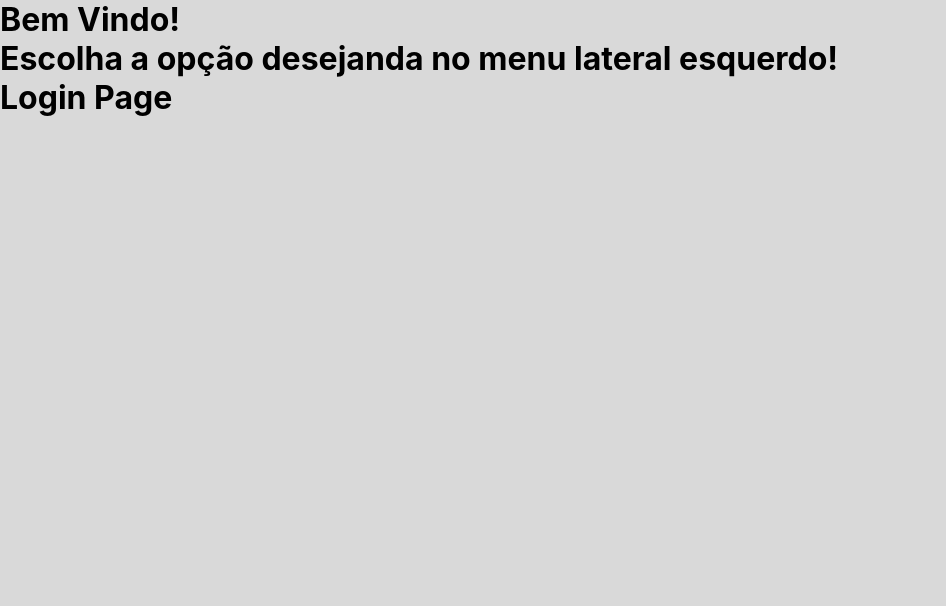
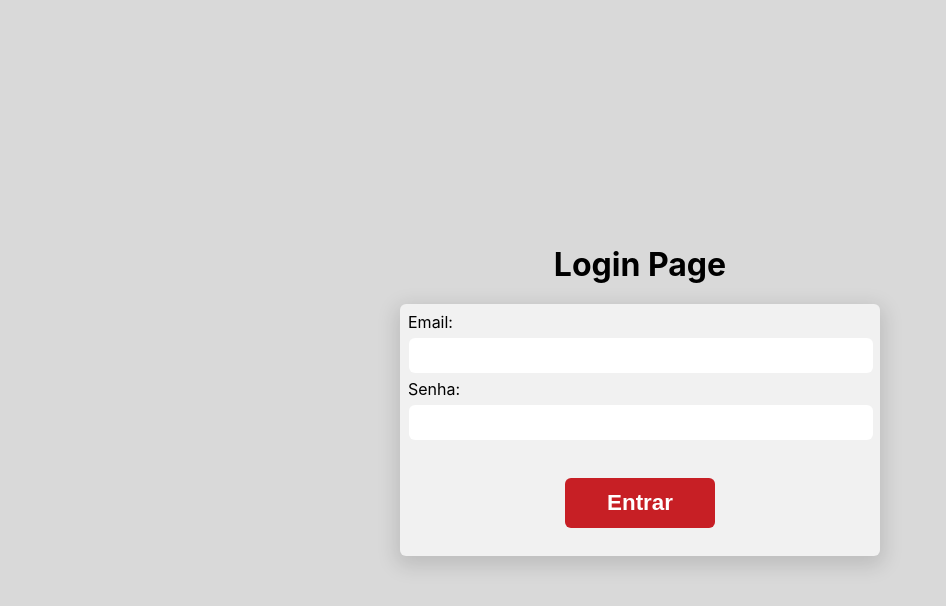
Before and after one commit to faelpatrick/uni-crud, a React (Create React App) app: page /login in a window 1280 px wide. Shown: the top 606 px of the page, without its empty margins (0-946 px from the left). Built offline with nearby package versions, Linux system fonts and the light colour scheme.

Commit message:
ajust login page

```diff
--- a/package.json
+++ b/package.json
@@ -6,13 +6,17 @@
     "@testing-library/jest-dom": "^5.16.5",
     "@testing-library/react": "^13.4.0",
     "@testing-library/user-event": "^13.5.0",
+    "cors": "^2.8.5",
     "dotenv": "^16.0.3",
+    "express": "^4.18.2",
     "mongoose": "^6.8.2",
+    "nodemon": "^2.0.20",
     "react": "^18.2.0",
     "react-dom": "^18.2.0",
     "react-router-dom": "^6.6.1",
     "react-scripts": "5.0.1",
     "sass": "^1.57.1",
+    "sucrase": "^3.29.0",
     "web-vitals": "^2.1.4"
   },
   "homepage": "https://faelpatrick.github.io/uni-crud",
--- a/src/AppRouter.jsx
+++ b/src/AppRouter.jsx
@@ -6,7 +6,7 @@ import {
     Routes
 } from "react-router-dom";
 
-import LoginPage from "./pages/Login";
+import LoginPage from "./pages/LoginPage/Login";
 import MainPage from "./pages/MainPage/MainPage";
 import CoursesPage from './pages/CoursePages/CoursesPage';
 import DisciplinasPage from "./pages/DisciplinePages/DisciplinasPage";
@@ -24,7 +24,8 @@ const AppRoutes = () => {
                 <Route  path="/disciplinas" exact element={<DisciplinasPage />} />
                 <Route  path="/professores" exact element={<ProfessorPage />} />
                 <Route  path="/alunos" exact element={<StudantPage />} />
-                <Route exact path="/login" element={<LoginPage />} />
+                <Route  path="/login" exact element={<LoginPage />} />
+                <Route  path="/uni-crud/login" exact element={<LoginPage />} />
             </Routes>
         </Router>
     );
--- a/src/pages/CoursePages/CoursesPage.jsx
+++ b/src/pages/CoursePages/CoursesPage.jsx
@@ -1,7 +1,7 @@
 import React from "react";
 
 const CoursesPage = () => {
-    return (
+     return (
         <div id="cursos">
             <h1>Cursos</h1>
             <h1>Lista de Cursos</h1>
--- a/src/pages/DisciplinePages/DisciplinasPage.jsx
+++ b/src/pages/DisciplinePages/DisciplinasPage.jsx
@@ -18,7 +18,6 @@ const DisciplinasPage = () => {
                             <th>Semestre</th>
                         </tr>
                     </thead>
-                    <tbody> </tbody>
                 </table>
 
             </div>
--- a/src/pages/Login.jsx
+++ /dev/null
@@ -1,13 +0,0 @@
-import React from "react";
-
-const LoginPage = () => {
-    return (
-        <div>
-            <h1> Bem Vindo!</h1>
-            <h1> Escolha a opção desejanda no menu lateral esquerdo!</h1>
-            <h1>Login Page</h1>
-        </div>
-    )
-}
-
-export default LoginPage;
--- /dev/null
+++ b/src/pages/LoginPage/Login.jsx
@@ -0,0 +1,34 @@
+import React from "react";
+import { useState } from "react";
+import "./styles.css";
+
+const LoginPage = () => {
+
+    const [email, setEmail] = useState("");
+    const [password, setPassword] = useState("");
+
+    const handleLogin = () => {
+        console.log(`login \nEmail: ${email} \nPass ${password}`);
+    }
+    return (
+        <div id="login">
+            <h1 className="title">Login Page</h1>
+            <div className="form">
+                <div className="field">
+                    <label htmlFor="email">Email:</label>
+                    <input type="email" name="email" id="email" value={email} onChange={(e) => setEmail(e.target.value)} />
+                </div>
+
+                <div className="field">
+                    <label htmlFor="password">Senha:</label>
+                    <input type="password" name="password" id="password" value={password} onChange={(e) => setPassword(e.target.value)} />
+                </div>
+                <div className="actions">
+                    <button onClick={handleLogin}>Entrar</button>
+                </div>
+            </div>
+        </div>
+    )
+}
+
+export default LoginPage;
--- /dev/null
+++ b/src/pages/LoginPage/styles.css
@@ -0,0 +1,53 @@
+#login{
+    display: flex;
+    flex-direction: column;
+    align-items: center;
+    justify-content: center;
+    min-height: 100vh;
+    padding: 0 2rem;
+}
+
+#login .form{
+    background-color: #f1f1f1;
+    width: 100%;
+    max-width: 480px;
+    padding: .5rem;
+    border-radius: 6px;
+    box-shadow: 0px 6px 20px 4px #00000021;
+    margin-top: 20px;
+
+    box-sizing: border-box;
+}
+
+#login .field label{
+    display: block;
+    box-sizing: border-box;
+}
+
+#login .field input {
+    width: 100%;
+    height: 35px;
+    margin: 6px 1px;
+    box-sizing: border-box;
+    border-radius: 6px;
+    padding-left: 15px;
+    font-size: 1.2rem;
+}
+
+#login .actions {
+    text-align: center;
+    margin-top: 1rem;
+}
+
+#login .actions button {
+    text-align: center;
+    margin-top: 1rem;
+    background-color: #c71f25;
+    border-radius: 6px;
+    font-size: 1.4rem;
+    width: 150px;
+    height: 50px;
+    font-weight: 600;
+    color: white;
+    margin-bottom: 20px;
+}
--- a/src/pages/MainPage/MainPage.jsx
+++ b/src/pages/MainPage/MainPage.jsx
@@ -4,6 +4,7 @@ import "./styles.css";
 import logo01 from "../../images/logo01.png";
 import logo02 from "../../images/logo02.png";
 
+import LoginPage from "../LoginPage/Login";
 import CoursesPage from "../CoursePages/CoursesPage";
 import DisciplinasPage from "../DisciplinePages/DisciplinasPage";
 import ProfessorPage from "../ProfessorPages/ProfessorPage";
@@ -12,7 +13,8 @@ import WelcomePage from "../WelcomePage/WelcomePage";
 
 const MainPage = () => {
 
-    const [handleContent, setContent] = useState(<WelcomePage />)
+    const [handleContent, setContent] = useState(<LoginPage />)
+
     const loadPageCourse = () => { setContent(<CoursesPage />) }
     const loadPageSubject = () => { setContent(<DisciplinasPage />) }
     const loadPageProffessor = () => { setContent(<ProfessorPage />) }
```
Also changed, not shown: src/models/Cursos.js (added, +13 -0 lines), 2 other files (tests, documents, lock files or other folders).
